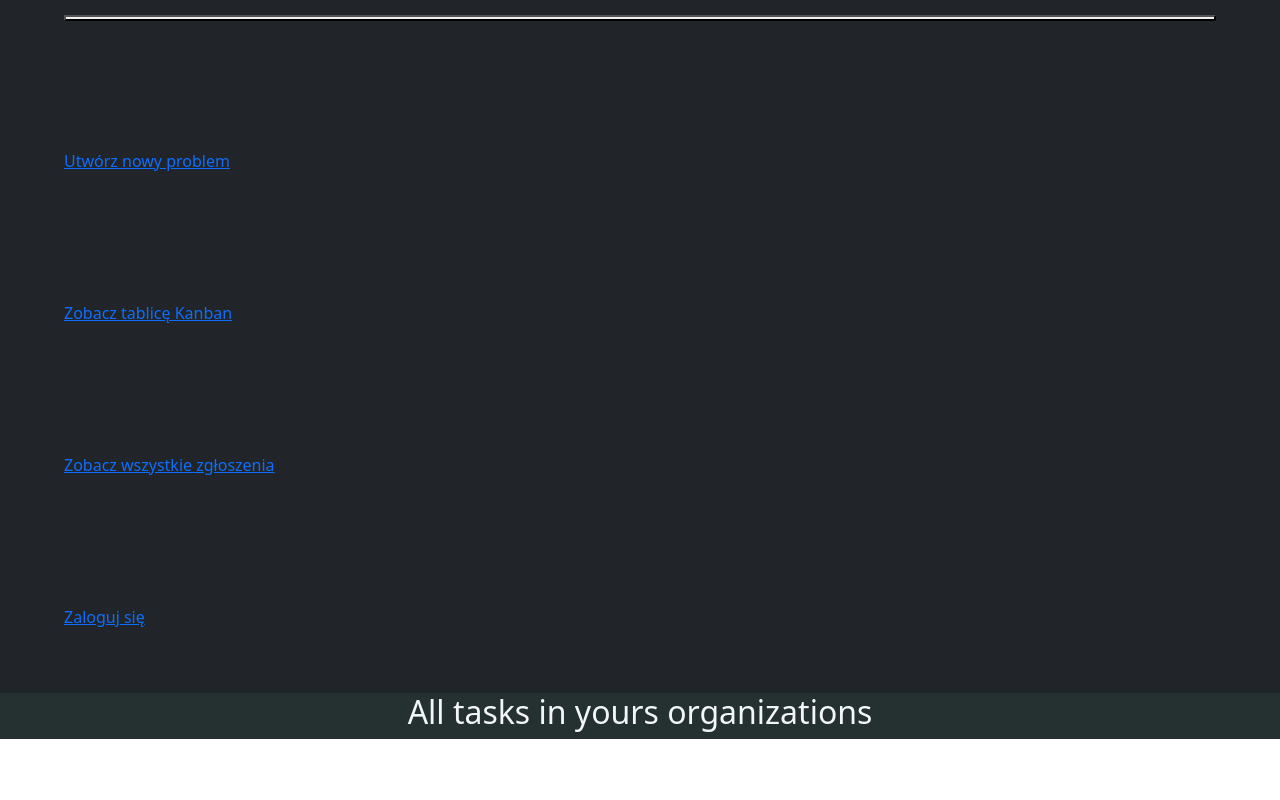
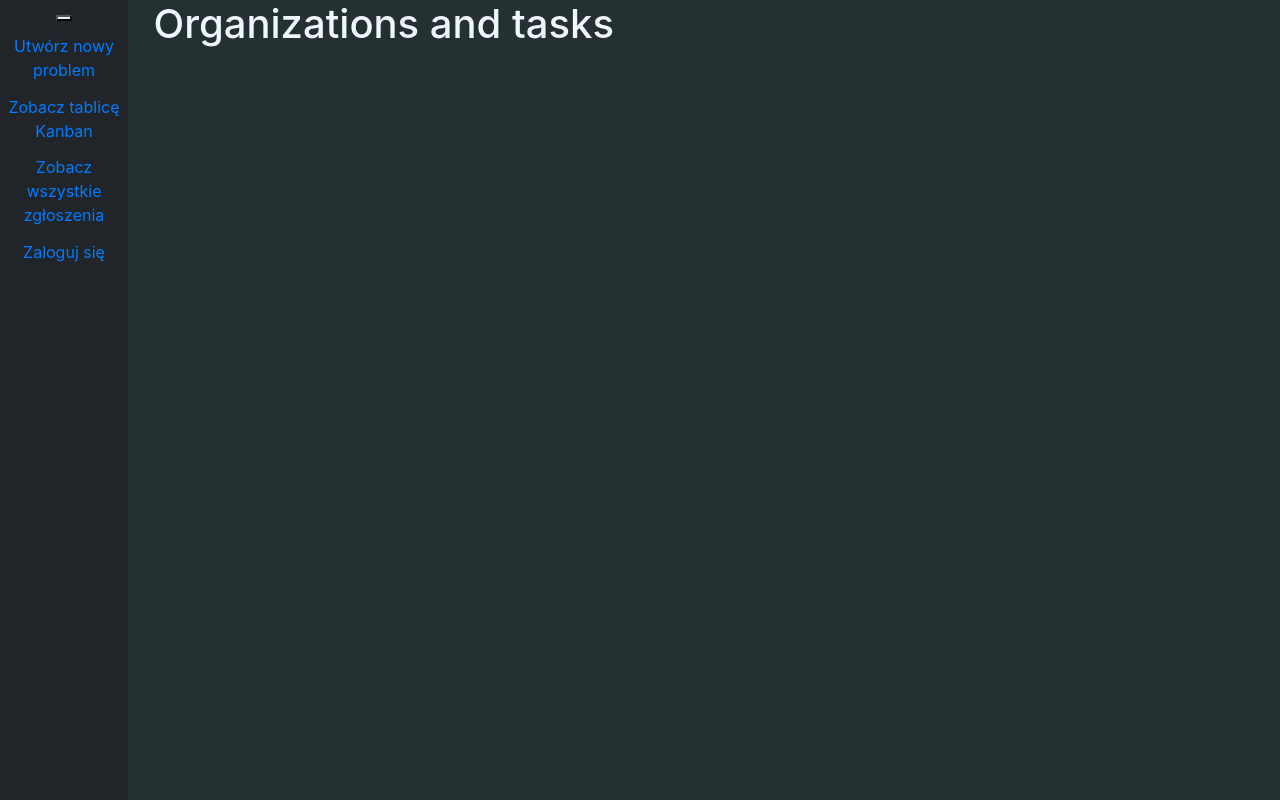
Before and after one commit to AdamJaworski/wwwijs, a Flask app: template templates/viev_all_tasks.html in a window 1280 px wide. Run offline with Flask 3, Linux system fonts and the light colour scheme; the template is opened without the code that fills it, so the values that code supplies are empty; parts of the project's set-up code (start-up, migrations or seed data) failed here and were passed over; some libraries are stand-ins or nearby versions.

Commit message:
viev all tasks działa

```diff
--- a/static/css/style_viev_all_tasks.css
+++ b/static/css/style_viev_all_tasks.css
@@ -5,21 +5,15 @@ html{
   * {
       box-sizing: content-box;
   }
-  .main_header{
-    background: rgb(37, 48, 49);
-    text-align: center;
-    display: flex;
-    flex-direction: column;
-  }
 
-  .main_section {
+  .tasks_list {
     height: 100%;
     background: rgb(37, 48, 49);
     display: flex;
-    flex-direction: column;
+    flex-direction: row;
   }
 
-  .main_section .side_panel {
+   .side_panel {
     height: 100%;
     width: 10%;
     text-align: center;
@@ -27,13 +21,10 @@ html{
     display: flex;
     flex-direction: column;
     align-items: center;
+    position: fixed;
+
   }
 
-  .side_panel {
-    display: flex;
-    flex-direction: column;
-    background: #212529;
-  }
 
   .side_panel > * {
     margin: 5%;
@@ -43,11 +34,14 @@ html{
       margin-top: 15px;
   }
 
-  .card {
-    width: 18rem
-  }
+.card {
+    width: 18rem;
+}
 
-  .header{
-    color: rgb(243, 246, 246);
+.heder {
+    color: aliceblue;
+}
 
-  }
+.main_section{
+    margin-left: 12%;
+}
--- a/templates/viev_all_tasks.html
+++ b/templates/viev_all_tasks.html
@@ -4,35 +4,31 @@
 <head>
     <meta charset="UTF-8">
     <meta name="viewport" content="width=device-width, initial-scale=1.0">
-    <title>Viev all tasks</title>
-    <link href="https://cdn.jsdelivr.net/npm/bootstrap@5.0.2/dist/css/bootstrap.min.css" rel="stylesheet"
-        integrity="sha384-EVSTQN3/azprG1Anm3QDgpJLIm9Nao0Yz1ztcQTwFspd3yD65VohhpuuCOmLASjC" crossorigin="anonymous">
-    <script src="https://cdn.jsdelivr.net/npm/bootstrap@5.0.2/dist/js/bootstrap.bundle.min.js"
-        integrity="sha384-MrcW6ZMFYlzcLA8Nl+NtUVF0sA7MsXsP1UyJoMp4YLEuNSfAP+JcXn/tWtIaxVXM"
-        crossorigin="anonymous"></script>
+    <title>Formularz</title>
+    <link rel="stylesheet" href="https://stackpath.bootstrapcdn.com/bootstrap/4.3.1/css/bootstrap.min.css">
     <link rel="stylesheet" href="{{ url_for('static', filename='css/style_viev_all_tasks.css') }}">
+    <script src="{{ url_for('static', filename='js/script_dashboard.js') }}"></script>
 </head>
 
-<body class="viev_all_tasks">
+<body class="tasks_list">
     <div class="side_panel">
         <button id="profile" class="button"></button>
         <a href="/create_new_issue">Utwórz nowy problem</a>
         <a href="/dashboard">Zobacz tablicę Kanban</a>
         <a href="/viev_all_tasks">Zobacz wszystkie zgłoszenia</a>
         <a href="/login">Zaloguj się</a>
-        <!---
+        <!--
         <div class="div_button" onclick="openJoinOrgModal('create')">Stwórz organizację</div>
         <div class="div_button" onclick="openJoinOrgModal('join')">Dołącz do organizacji</div>
-        <div class="org_table" id="org_table"></div>
         -->
     </div>
-    <div class="main_header">
-        <h2 class="header">All tasks in yours organizations</h2>
-    </div>
-<div class="main_section" id="main_section" style="text-align: center;">
+
+
+    <div class="main_section" id="main_section" style="text-align: center;">
+        <h1 class="heder"> Organizations and tasks</h1>
         {% for org in database.get_user_orgs(username) %}
-        <div class="row" class="row align-items-start">
-            <h2 class="header"> {{ org }} </h2>
+        <h2 class="heder"> {{ org }} </h2>
+        <div class="row" >
             {% for task in database.get_tasks_for_organization(org) %}
             <div class="col">
                 <div class="card">
@@ -54,4 +50,7 @@
         </div>
         {% endfor %}
     </div>
+
 </body>
+
+</html>
```
